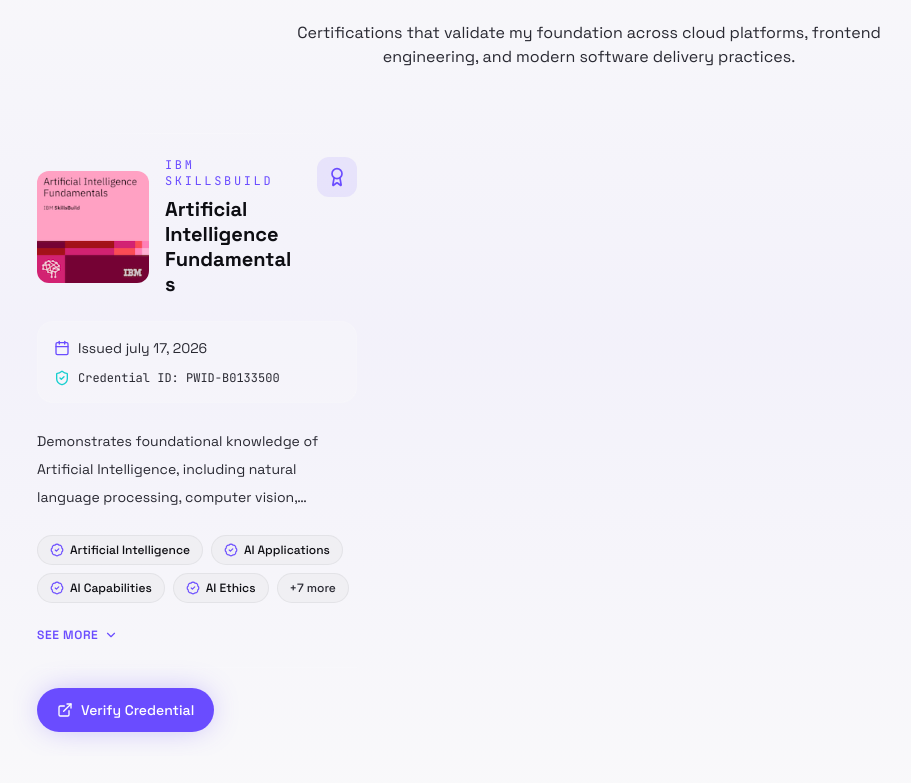
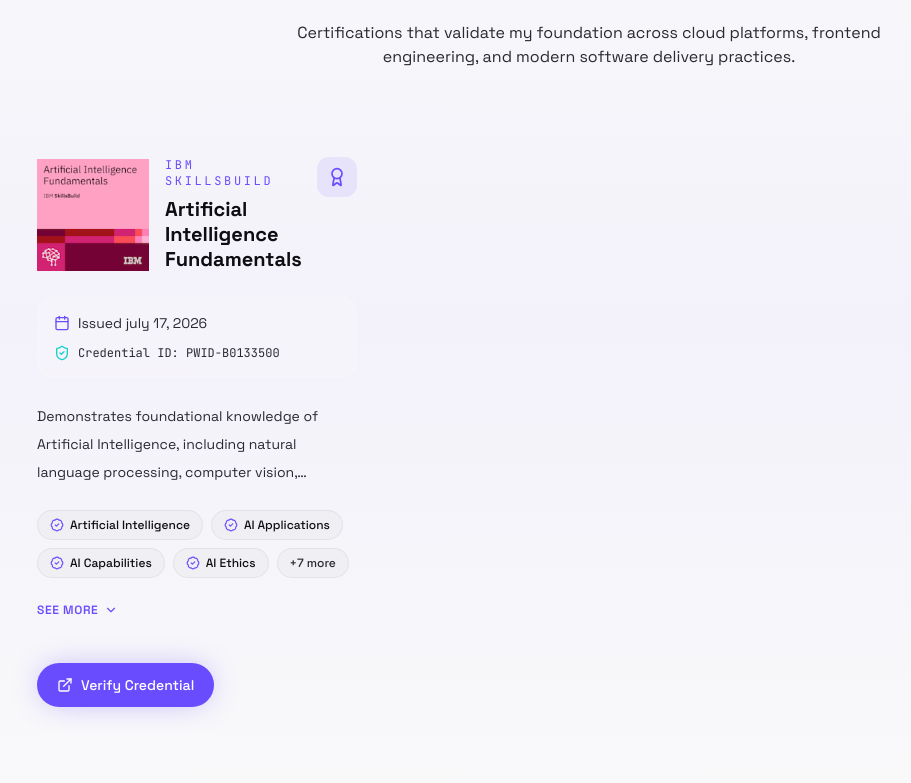
Before and after one commit to TahirMustafa-NO-ONE/tahir-portfolio, a Next.js app: page / in a window 1280 px wide. Shown: the part 6953-7736 px from the top of the page, without its empty margins (51-962 px from the left). Built offline with nearby package versions, Linux system fonts and the light colour scheme.

Commit message:
csjsdnis

```diff
--- a/components/sections/CertificationsSection.tsx
+++ b/components/sections/CertificationsSection.tsx
@@ -63,15 +63,15 @@
               alt={`${certification.issuer} badge`}
               width={112}
               height={112}
-              className="h-28 w-28 shrink-0 rounded-xl object-contain drop-shadow-[0_14px_32px_-12px_hsl(var(--primary)/0.75)]"
+              className="h-28 w-28 shrink-0 object-contain drop-shadow-[0_14px_32px_-12px_hsl(var(--primary)/0.75)]"
               loading="lazy"
             />
 
-            <div className="min-w-0">
+            <div className="min-w-0 flex-1">
               <p className="break-words text-xs font-mono uppercase tracking-[0.22em] text-primary">
                 {certification.issuer}
               </p>
-              <h3 className="mt-2 break-words text-xl font-bold leading-tight transition-colors duration-300 group-hover:text-primary">
+              <h3 className="mt-2 text-xl font-bold leading-tight transition-colors duration-300 group-hover:text-primary">
                 {certification.title}
               </h3>
             </div>
```
